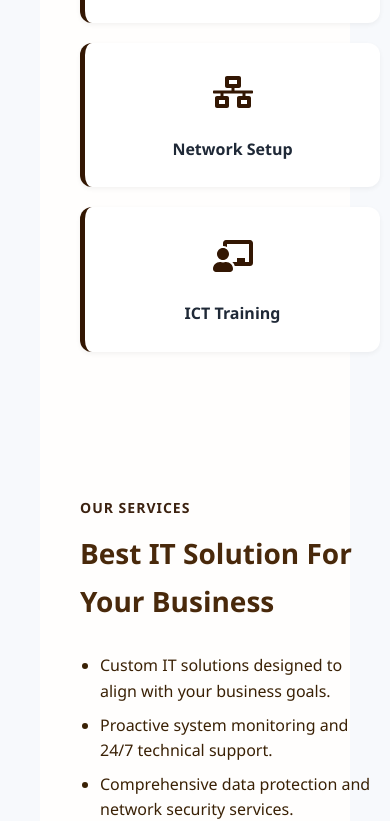
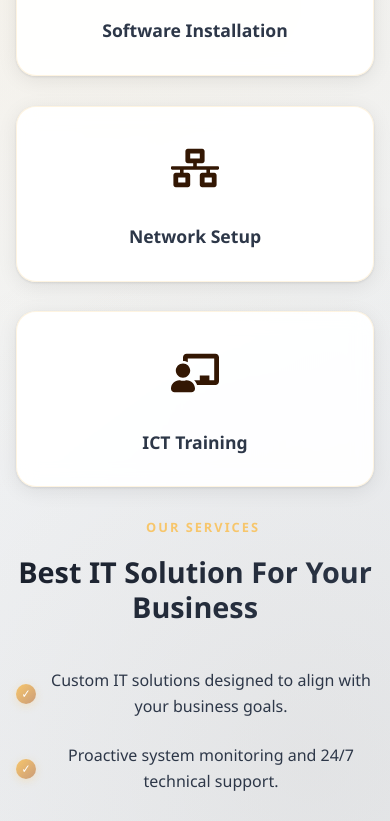
Before and after one commit to KAKWANZI-MICHEL/kelznet-techSolutions, a React (Create React App) app in the folder frontend/: page / in a window 390 px wide. Shown: the part 1280-2101 px from the top of the page. Built offline with nearby package versions, Linux system fonts and the light colour scheme; no server answers.

Commit message:
Modernize services section with glassmorphism cards, gradient backgrounds, custom checkmarks, and enhanced typography

```diff
--- a/frontend/src/pages/Home.js
+++ b/frontend/src/pages/Home.js
@@ -55,8 +55,9 @@
         </div>
       </header>
 
-      {/* Services Section */}
+      {/* Modern Services Section */}
       <section className="services">
+        <div className="services-container">
           <div className="service-cards fade-in-left">
             <div className="card scale-in">
               <FaLaptop className="icon" />
@@ -84,7 +85,7 @@
               <li>Comprehensive data protection and network security services.</li>
               <li>Innovative infrastructure planning for long-term scalability.</li>
             </ul>
-          {/* <Link to="/services" className="btn-primary">Get Started</Link> */}
+          </div>
         </div>
       </section>
 
--- a/frontend/src/styles/Contact.css
+++ b/frontend/src/styles/Contact.css
@@ -96,3 +96,24 @@
   font-size: 20px;
   margin-top: 5px;
 }
+
+/* Status message styling */
+.status-message {
+  margin-top: 15px;
+  padding: 10px;
+  border-radius: 4px;
+  text-align: center;
+  font-size: 14px;
+}
+
+.status-message.success {
+  background-color: #d4edda;
+  color: #155724;
+  border: 1px solid #c3e6cb;
+}
+
+.status-message.error {
+  background-color: #f8d7da;
+  color: #721c24;
+  border: 1px solid #f5c6cb;
+}
--- a/frontend/src/styles/DashboardContent.css
+++ b/frontend/src/styles/DashboardContent.css
@@ -173,3 +173,159 @@
 @media (max-width: 900px) {
   .stats-grid { grid-template-columns: repeat(auto-fill, minmax(180px, 1fr)); }
 }
+
+/* Bookings Grid */
+.bookings-grid {
+  display: grid;
+  grid-template-columns: repeat(auto-fill, minmax(300px, 1fr));
+  gap: 1.5rem;
+  margin-top: 1rem;
+}
+
+.booking-card {
+  background: white;
+  border-radius: 8px;
+  padding: 1.5rem;
+  box-shadow: 0 2px 10px rgba(0,0,0,.08);
+  border: 1px solid #ecf0f1;
+}
+
+.booking-card h4 {
+  color: #2c3e50;
+  margin-bottom: 1rem;
+  font-size: 1.2rem;
+}
+
+.booking-card p {
+  margin: 0.5rem 0;
+  color: #7f8c8d;
+}
+
+.booking-actions {
+  margin-top: 1rem;
+  display: flex;
+  gap: 0.5rem;
+}
+
+.btn-approve, .btn-cancel {
+  padding: 0.5rem 1rem;
+  border: none;
+  border-radius: 4px;
+  cursor: pointer;
+  font-size: 0.9rem;
+  transition: all 0.3s ease;
+}
+
+.btn-approve {
+  background: #27ae60;
+  color: white;
+}
+
+.btn-approve:hover {
+  background: #229954;
+}
+
+.btn-cancel {
+  background: #e74c3c;
+  color: white;
+}
+
+.btn-cancel:hover {
+  background: #c0392b;
+}
+
+/* Status styling */
+.status-pending { color: #f39c12; }
+.status-confirmed { color: #27ae60; }
+.status-cancelled { color: #e74c3c; }
+
+/* Messages Grid */
+.messages-grid {
+  display: grid;
+  grid-template-columns: repeat(auto-fill, minmax(350px, 1fr));
+  gap: 1.5rem;
+  margin-top: 1rem;
+}
+
+.message-card {
+  background: white;
+  border-radius: 8px;
+  padding: 1.5rem;
+  box-shadow: 0 2px 10px rgba(0,0,0,.08);
+  border: 1px solid #ecf0f1;
+}
+
+.message-header {
+  display: flex;
+  justify-content: space-between;
+  align-items: center;
+  margin-bottom: 1rem;
+}
+
+.message-header h4 {
+  color: #2c3e50;
+  font-size: 1.1rem;
+  margin: 0;
+}
+
+.message-date {
+  color: #95a5a6;
+  font-size: 0.85rem;
+}
+
+.message-email {
+  color: #7f8c8d;
+  margin-bottom: 1rem;
+  font-size: 0.95rem;
+}
+
+.message-content {
+  margin-bottom: 1rem;
+}
+
+.message-content strong {
+  color: #2c3e50;
+  display: block;
+  margin-bottom: 0.5rem;
+}
+
+.message-content p {
+  color: #7f8c8d;
+  line-height: 1.5;
+  white-space: pre-wrap;
+  word-break: break-word;
+}
+
+.message-actions {
+  display: flex;
+  gap: 0.5rem;
+}
+
+.btn-reply, .btn-delete {
+  padding: 0.5rem 1rem;
+  border: none;
+  border-radius: 4px;
+  cursor: pointer;
+  font-size: 0.9rem;
+  transition: all 0.3s ease;
+  text-decoration: none;
+  display: inline-block;
+}
+
+.btn-reply {
+  background: #3498db;
+  color: white;
+}
+
+.btn-reply:hover {
+  background: #2980b9;
+}
+
+.btn-delete {
+  background: #e74c3c;
+  color: white;
+}
+
+.btn-delete:hover {
+  background: #c0392b;
+}
--- a/frontend/src/styles/Home.css
+++ b/frontend/src/styles/Home.css
@@ -333,40 +333,82 @@
   border: 6px solid rgba(255, 255, 255, 0.2);
 }
 
-/* ===== Services Section ===== */
+/* ===== Modern Services Section ===== */
 .services {
-  padding: 80px 40px;
-  background: #fffefd;
+  padding: 100px 0;
+  background: linear-gradient(135deg, #f8f9fa 0%, #e9ecef 100%);
+  position: relative;
+  overflow: hidden;
+}
+
+.services::before {
+  content: '';
+  position: absolute;
+  top: 0;
+  left: 0;
+  right: 0;
+  bottom: 0;
+  background:
+    radial-gradient(circle at 20% 20%, rgba(247, 198, 107, 0.1) 0%, transparent 50%),
+    radial-gradient(circle at 80% 80%, rgba(51, 23, 3, 0.05) 0%, transparent 50%);
+  pointer-events: none;
+}
+
+.services-container {
+  max-width: 1200px;
+  margin: 0 auto;
+  padding: 0 2rem;
   display: flex;
   flex-wrap: wrap;
   justify-content: space-between;
-  gap: 40px;
-  margin: 0 40px;
+  gap: 60px;
+  position: relative;
+  z-index: 2;
 }
 
 .service-cards {
   display: grid;
   grid-template-columns: repeat(2, 1fr);
-  gap: 20px;
+  gap: 30px;
   flex: 1;
-  min-width: 300px;
+  min-width: 400px;
 }
 
-.card {
-  background: #fff;
-  border-left: 5px solid #331703;
-  padding: 24px;
+.service-card {
+  background: rgba(255, 255, 255, 0.95);
+  backdrop-filter: blur(10px);
+  border: 1px solid rgba(247, 198, 107, 0.2);
+  padding: 2rem;
   text-align: center;
-  border-radius: 12px;
-  transition: all 0.4s ease;
-  box-shadow: 0 2px 5px rgba(0, 0, 0, 0.05);
+  border-radius: 20px;
+  transition: all 0.4s cubic-bezier(0.4, 0, 0.2, 1);
+  box-shadow:
+    0 4px 20px rgba(0, 0, 0, 0.08),
+    0 1px 3px rgba(0, 0, 0, 0.1);
   font-weight: 600;
-  color: #030000;
+  color: #1a1a1a;
   position: relative;
   overflow: hidden;
+  cursor: pointer;
 }
 
-.card::before {
+.service-card::before {
+  content: '';
+  position: absolute;
+  top: 0;
+  left: 0;
+  right: 0;
+  height: 4px;
+  background: linear-gradient(90deg, #f7c66b, #ca9c79);
+  transform: scaleX(0);
+  transition: transform 0.4s ease;
+}
+
+.service-card:hover::before {
+  transform: scaleX(1);
+}
+
+.service-card::after {
   content: '';
   position: absolute;
   top: 0;
@@ -374,36 +416,127 @@
   width: 100%;
   height: 100%;
   background: linear-gradient(90deg, transparent, rgba(247, 198, 107, 0.1), transparent);
-  transition: left 0.5s;
+  transition: left 0.6s ease;
+}
+
+.service-card:hover::after {
+  left: 100%;
+}
+
+.service-card .icon {
+  font-size: 3rem;
+  color: #331703;
+  margin-bottom: 1.5rem;
+  transition: all 0.4s cubic-bezier(0.4, 0, 0.2, 1);
+  position: relative;
+  z-index: 2;
+}
+
+.service-card span {
+  display: block;
+  font-size: 1.1rem;
+  color: #2d3748;
+  font-weight: 600;
+  position: relative;
+  z-index: 2;
+  line-height: 1.4;
+}
+
+.service-card:hover {
+  transform: translateY(-12px);
+  box-shadow:
+    0 20px 40px rgba(247, 198, 107, 0.2),
+    0 10px 20px rgba(0, 0, 0, 0.1);
+  border-color: rgba(247, 198, 107, 0.4);
+}
+
+.service-card:hover .icon {
+  transform: scale(1.15) rotateY(360deg);
+  color: #f7c66b;
+  filter: drop-shadow(0 4px 8px rgba(247, 198, 107, 0.3));
+}
+
+/* Alternative service card naming for compatibility */
+.card {
+  background: rgba(255, 255, 255, 0.95);
+  backdrop-filter: blur(10px);
+  border: 1px solid rgba(247, 198, 107, 0.2);
+  padding: 2rem;
+  text-align: center;
+  border-radius: 20px;
+  transition: all 0.4s cubic-bezier(0.4, 0, 0.2, 1);
+  box-shadow:
+    0 4px 20px rgba(0, 0, 0, 0.08),
+    0 1px 3px rgba(0, 0, 0, 0.1);
+  font-weight: 600;
+  color: #1a1a1a;
+  position: relative;
+  overflow: hidden;
+  cursor: pointer;
+}
+
+.card::before {
+  content: '';
+  position: absolute;
+  top: 0;
+  left: 0;
+  right: 0;
+  height: 4px;
+  background: linear-gradient(90deg, #f7c66b, #ca9c79);
+  transform: scaleX(0);
+  transition: transform 0.4s ease;
 }
 
 .card:hover::before {
+  transform: scaleX(1);
+}
+
+.card::after {
+  content: '';
+  position: absolute;
+  top: 0;
+  left: -100%;
+  width: 100%;
+  height: 100%;
+  background: linear-gradient(90deg, transparent, rgba(247, 198, 107, 0.1), transparent);
+  transition: left 0.6s ease;
+}
+
+.card:hover::after {
   left: 100%;
 }
 
 .card .icon {
-  font-size: 2.5rem;
+  font-size: 3rem;
   color: #331703;
-  margin-bottom: 1rem;
-  transition: all 0.4s ease;
+  margin-bottom: 1.5rem;
+  transition: all 0.4s cubic-bezier(0.4, 0, 0.2, 1);
+  position: relative;
+  z-index: 2;
 }
 
 .card span {
   display: block;
-  font-size: 16px;
-  color: #1f2937;
+  font-size: 1.1rem;
+  color: #2d3748;
   font-weight: 600;
+  position: relative;
+  z-index: 2;
+  line-height: 1.4;
 }
 
 .card:hover {
-  transform: translateY(-10px) scale(1.02);
-  box-shadow: 0 15px 35px rgba(51, 23, 3, 0.2);
-  border-left-color: #f7c66b;
+  transform: translateY(-12px);
+  box-shadow:
+    0 20px 40px rgba(247, 198, 107, 0.2),
+    0 10px 20px rgba(0, 0, 0, 0.1);
+  border-color: rgba(247, 198, 107, 0.4);
 }
 
 .card:hover .icon {
-  transform: scale(1.2) rotateY(360deg);
+  transform: scale(1.15) rotateY(360deg);
   color: #f7c66b;
+  filter: drop-shadow(0 4px 8px rgba(247, 198, 107, 0.3));
 }
 
 .services-text {
@@ -412,39 +545,96 @@
   display: flex;
   flex-direction: column;
   justify-content: center;
+  position: relative;
+}
+
+.services-text::before {
+  content: '';
+  position: absolute;
+  top: 0;
+  left: 0;
+  width: 4px;
+  height: 60px;
+  background: linear-gradient(135deg, #f7c66b, #ca9c79);
+  border-radius: 2px;
 }
 
 .services-text h4 {
-  color: #3c2210;
+  color: #f7c66b;
   text-transform: uppercase;
-  font-weight: 600;
-  letter-spacing: 1px;
-  font-size: 14px;
+  font-weight: 700;
+  letter-spacing: 2px;
+  font-size: 0.9rem;
+  margin-bottom: 1rem;
+  position: relative;
+  padding-left: 1rem;
 }
 
 .services-text h2 {
-  font-size: 32px;
-  font-weight: 700;
-  margin: 10px 0 20px;
-  color: #49290b;
+  font-size: 2.5rem;
+  font-weight: 800;
+  margin: 0 0 2rem 0;
+  color: #1a202c;
+  line-height: 1.2;
+  background: linear-gradient(135deg, #1a202c 0%, #2d3748 100%);
+  -webkit-background-clip: text;
+  -webkit-text-fill-color: transparent;
+  background-clip: text;
 }
 
 .services-text p {
-  margin-bottom: 20px;
-  color: #4b5563;
-  font-size: 16px;
+  margin-bottom: 2rem;
+  color: #4a5568;
+  font-size: 1.1rem;
+  line-height: 1.7;
+  font-weight: 400;
 }
 
 .services-text ul {
-  list-style: disc;
-  margin-left: 20px;
-  margin-bottom: 20px;
-  line-height: 1.6;
-  color: #3a2105;
+  list-style: none;
+  margin: 0;
+  padding: 0;
+  margin-bottom: 2rem;
 }
 
 .services-text ul li {
-  margin: 8px 0;
+  position: relative;
+  padding: 0.75rem 0;
+  padding-left: 2rem;
+  color: #2d3748;
+  font-size: 1rem;
+  line-height: 1.6;
+  font-weight: 500;
+  transition: all 0.3s ease;
+}
+
+.services-text ul li::before {
+  content: '✓';
+  position: absolute;
+  left: 0;
+  top: 50%;
+  transform: translateY(-50%);
+  width: 20px;
+  height: 20px;
+  background: linear-gradient(135deg, #f7c66b, #ca9c79);
+  border-radius: 50%;
+  display: flex;
+  align-items: center;
+  justify-content: center;
+  color: #fff;
+  font-size: 0.75rem;
+  font-weight: 700;
+  box-shadow: 0 2px 8px rgba(247, 198, 107, 0.3);
+}
+
+.services-text ul li:hover {
+  color: #1a202c;
+  transform: translateX(5px);
+}
+
+.services-text ul li:hover::before {
+  transform: translateY(-50%) scale(1.1);
+  box-shadow: 0 4px 12px rgba(247, 198, 107, 0.5);
 }
 
 /* ===== Why Choose Us Section ===== */
@@ -542,12 +732,17 @@
   .text {
     margin-bottom: 50px;
   }
-  .services {
+  .services-container {
     flex-direction: column;
+    gap: 40px;
   }
   .services-text {
     padding-left: 0;
-    margin-top: 30px;
+    margin-top: 0;
+    text-align: center;
+  }
+  .services-text::before {
+    display: none;
   }
   .service-cards {
     grid-template-columns: 1fr;
@@ -592,11 +787,25 @@
   .text h1 {
     font-size: 32px;
   }
-  .section,
+  .services {
+    padding: 60px 0;
+  }
+  .services-container {
+    padding: 0 1rem;
+    gap: 30px;
+  }
+  .service-cards {
+    min-width: auto;
+  }
+  .services-text h2 {
+    font-size: 1.8rem;
+  }
+  .services-text h4 {
+    font-size: 0.8rem;
+  }
   .why-choose-us {
     padding: 60px 20px;
   }
-  .services-text h2,
   .why-choose-us h2 {
     font-size: 28px;
   }
```
Also changed, not shown: frontend/src/components/DashboardContent.js (+75 -10 lines). Lines whose indentation alone changed are shown as unchanged.
